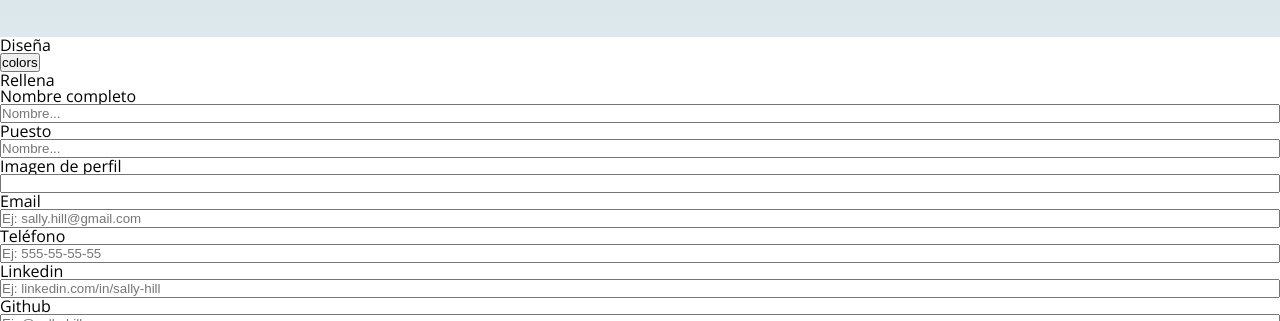
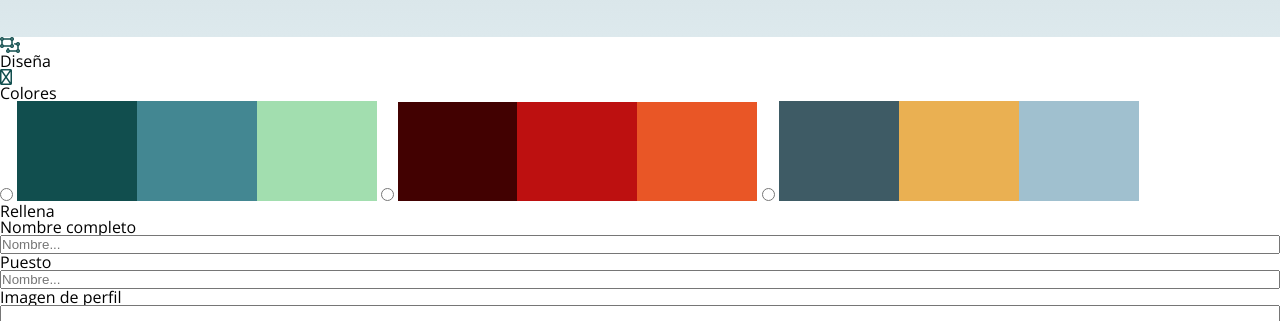
Before and after one commit to Adalab/project-promo-r-module-2-team-9, a website: page src/html/create.html in a window 1280 px wide. Shown: the part 1075-1396 px from the top of the page. Drawn offline with nearby package versions, Linux system fonts and the light colour scheme; files that its build step writes are made by us from their sources; files whose address does not match are found by name.

Commit message:
desing section HTML

```diff
--- a/src/html/create.html
+++ b/src/html/create.html
@@ -4,7 +4,7 @@
 <head>
     <meta charset="UTF-8" />
     <meta name="viewport" content="width=device-width, initial-scale=1" />
-    <title>New document</title>
+    <title>Create your Awesome Profile-Card</title>
     <link rel="preconnect" href="https://fonts.googleapis.com">
     <link rel="preconnect" href="https://fonts.gstatic.com" crossorigin>
     <link
--- a/src/html/partials/form.html
+++ b/src/html/partials/form.html
@@ -1,15 +1,29 @@
-<form method="get" action="">
-    <!--aquí va el link en js -->
+<div class="desing">
+    <i class="fa-regular fa-object-ungroup"></i>
+    <h3>Diseña</h3>
+    <i class="fa-regular fa-angle-down"></i>
+
+</div>
+<form method="get" action=""><!--aquí va el link en js -->
     <fieldset>
-        <legend>Diseña</legend>
-        <div>
-            <input type="button" id="colors" type="radio" value="colors" name="colors">
+        <legend class="desing__title">Colores</legend>
 
-        </div>
+        <label for="option1">
+            <input type="radio" id="option1" value="colors1" name="colors-options">
+            <img src="./assets/images/palette-color-1.png" alt="Palette-color1">
+        </label>
+
+        <label for="option2">
+            <input type="radio" id="option2" value="colors2" name="colors-options">
+            <img src="./assets/images/palette-color-2.png" alt="Palette-color2">
+        </label>
+
+        <label for="option3">
+            <input type="radio" id="option3" value="colors3" name="colors-options">
+            <img src="./assets/images/palette-color-3.png" alt="Palette-color3">
+        </label>
     </fieldset>
-
 </form>
-
 
 <form method="get" action="">
     <fieldset>
```
Also changed, not shown: src/html/index.html (+1 -1 lines), src/images/palette-color-1.png (added), src/images/palette-color-2.png (added), src/images/palette-color-3.png (added).
